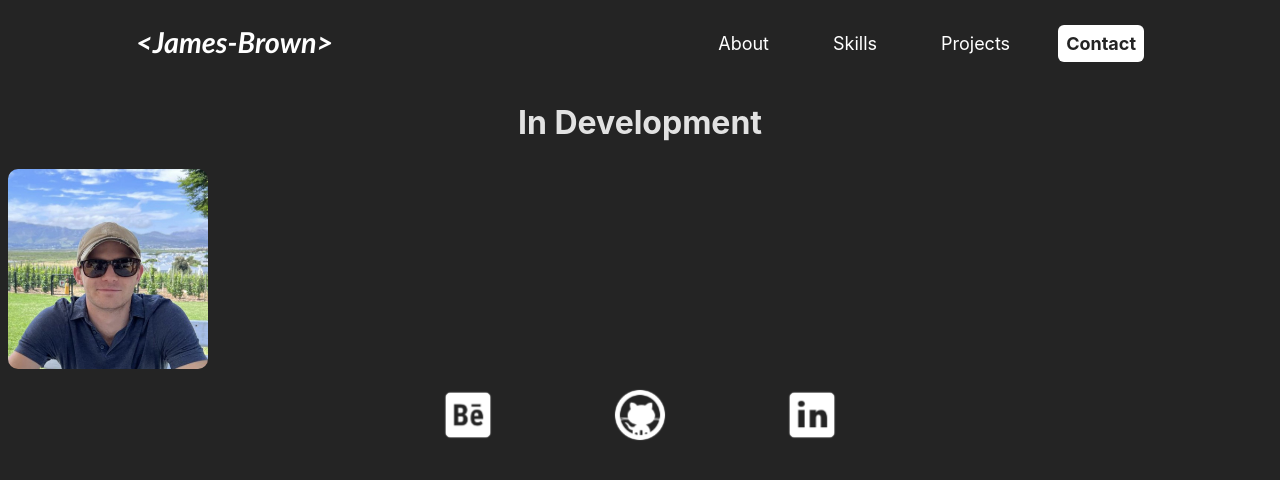
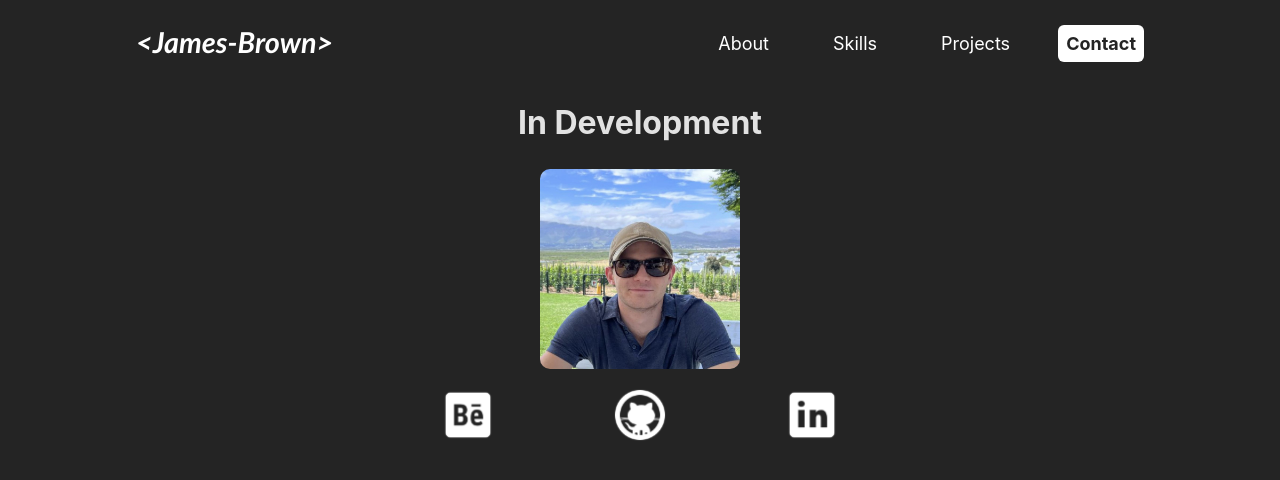
Before and after one commit to James-Frown/New-Portfolio, a React (Vite) app: page /projects in a window 1280 px wide. Shown: the top 480 px of the page. Built offline with nearby package versions, Linux system fonts and the light colour scheme.

Commit message:
Latest Changes

```diff
--- a/src/pages/projectsPage/projects.css
+++ b/src/pages/projectsPage/projects.css
@@ -18,7 +18,7 @@
 
 .image_wrapper {
     display: flex;
-    flex-direction: column;
+    flex-direction: row;
     justify-content: center;
     align-items: center;
     text-align: center;
--- a/src/pages/projectsPage/projects.jsx
+++ b/src/pages/projectsPage/projects.jsx
@@ -91,7 +91,7 @@ const Projects = () => {
                             In Development
                         </h1>
                     </div>
-                    <div className="image_swrapper" >
+                    <div className="image_wrapper" >
                         <img src={Image} className="image_selector" />
                     </div>
                     <Footer />
```
